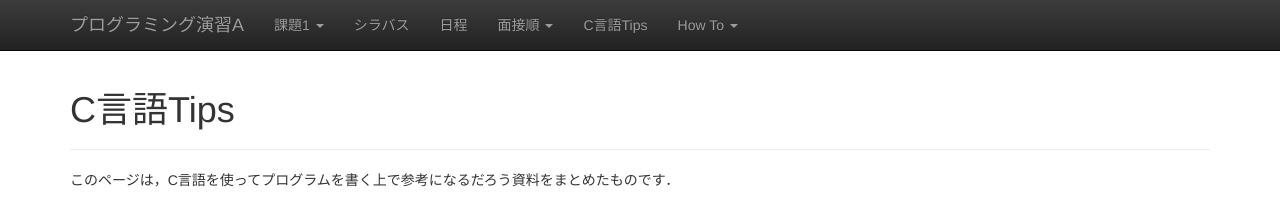
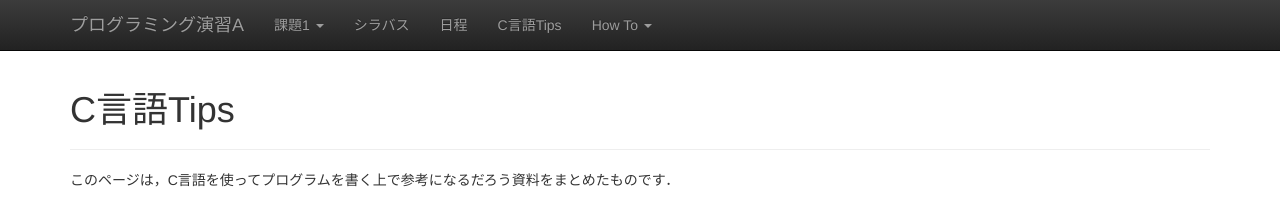
Before and after one commit to ecei-tohoku/ppa-public, a Jekyll site: the page built from tips.md, in a window 1280 px wide. Shown: the top 201 px of the page. Built offline with Jekyll 4.4.1, drawn with Linux system fonts in a browser that asks for light colours; nearby versions of some CDN libraries.

```diff
--- a/_data/menu.yaml
+++ b/_data/menu.yaml
@@ -20,10 +20,6 @@
   url: /about.html
 - text: 日程
   url: /schedule.html
-- text: 面接順
-  subitems:
-    - text: Aクラス
-    - url: http://localweb.ecei.tohoku.ac.jp/~enshu25/classA.htm
 - text: C言語Tips
   url: /tips.html
 - text: How To
```
Also changed, not shown: index.md (+2 -0 lines).
